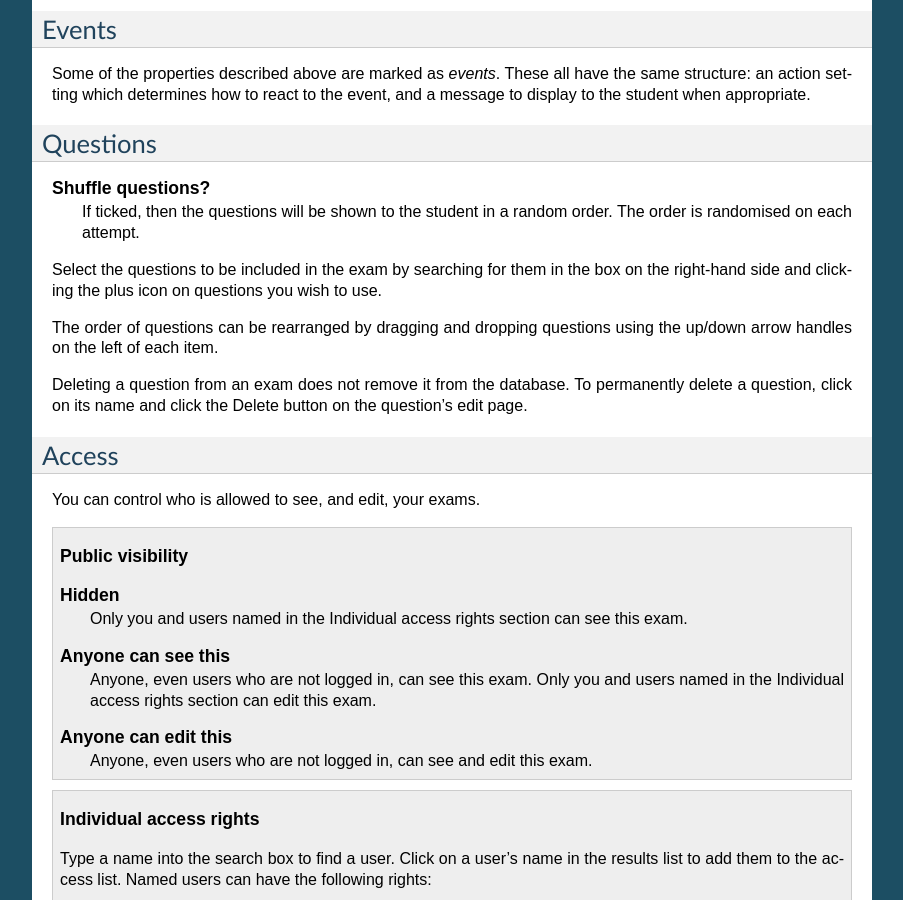
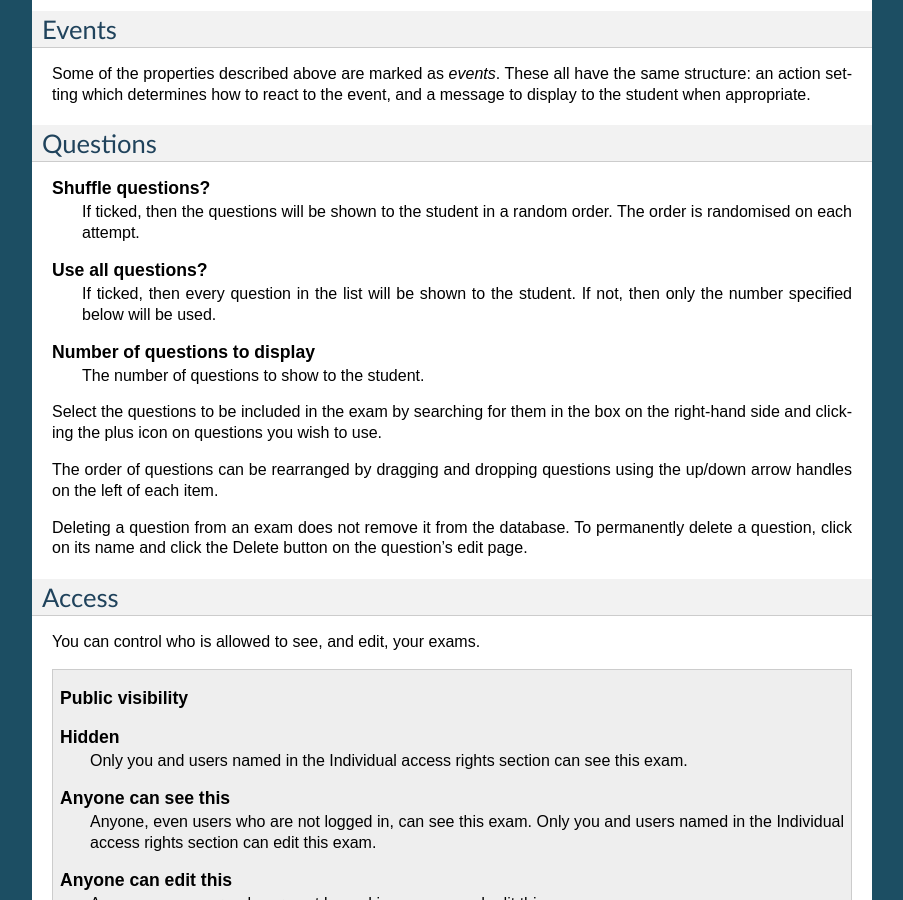
Before and after one commit to numbas/editor-docs, a Sphinx documentation site: the page built from source/exam-reference.rst, in a window 1280 px wide and 900 px high, scrolled down 2484 px. Shown: the whole window, without its empty margins (198-1101 px from the left). Built offline with Sphinx 7.4.7, drawn with Linux system fonts in a browser that asks for light colours.

Commit message:
document pickQuestions and allQuestions exam properties

```diff
--- a/source/exam-reference.rst
+++ b/source/exam-reference.rst
@@ -119,6 +119,10 @@ Questions
 .. glossary::
     Shuffle questions?
         If ticked, then the questions will be shown to the student in a random order. The order is randomised on each attempt.
+    Use all questions?
+        If ticked, then every question in the list will be shown to the student. If not, then only the number specified below will be used.
+    Number of questions to display
+        The number of questions to show to the student.
 
 Select the questions to be included in the exam by searching for them in the box on the right-hand side and clicking the plus icon on questions you wish to use.
 
```
